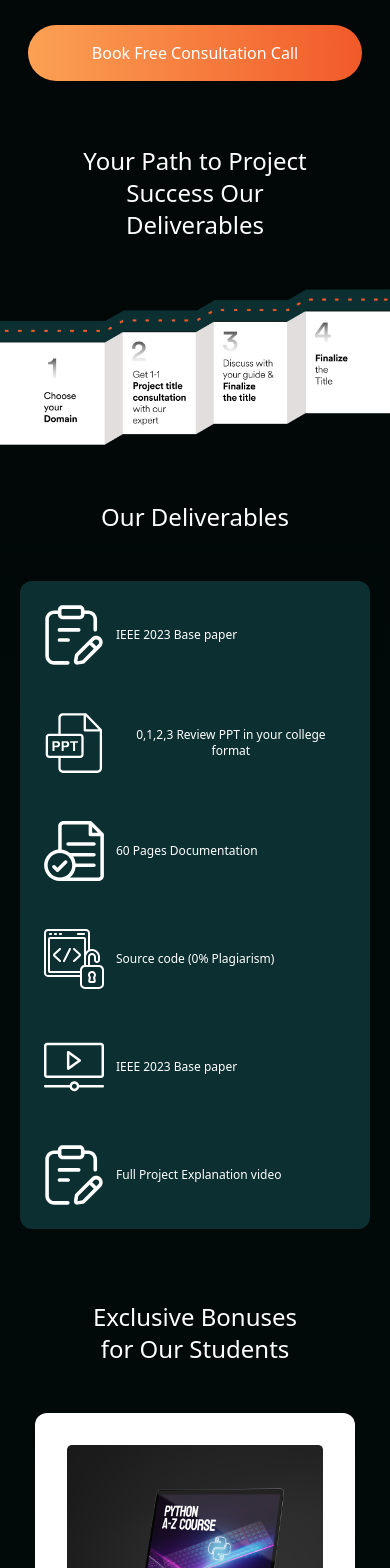
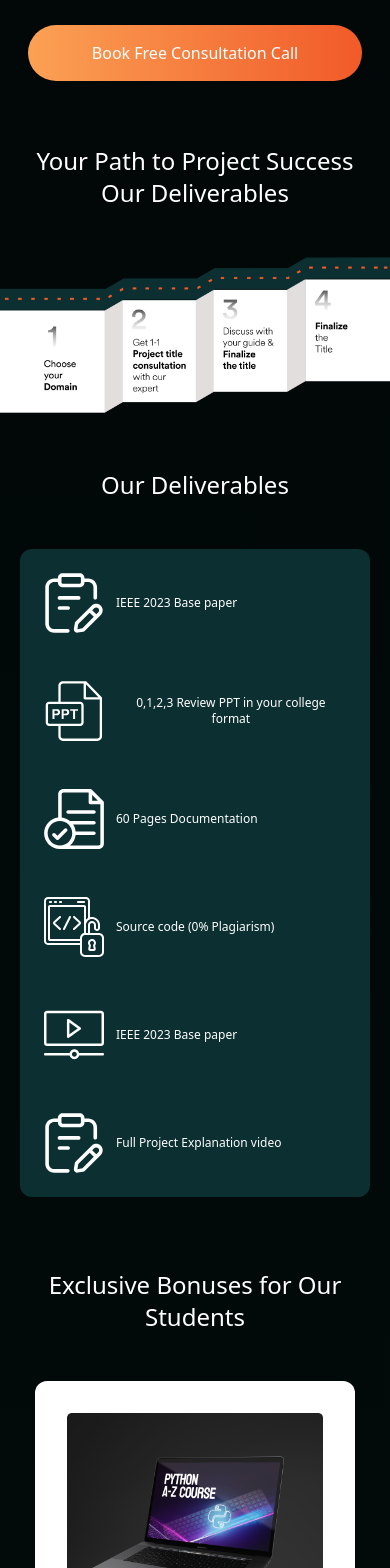
Before and after one commit to Qriocity-Company/Qriocity, a React (Vite) app: page /webinar in a window 390 px wide. Shown: the part 5800-7368 px from the top of the page. Built offline with nearby package versions, Linux system fonts and the light colour scheme.

Commit message:
updated webinar page

```diff
--- a/src/components/Faq.jsx
+++ b/src/components/Faq.jsx
@@ -36,7 +36,7 @@ const Faq = () => {
 
   return (
     <div className="md:mt-20 mt-10 text-center mb-20 md:p-16    md:max-w-5xl max-w-xs mx-auto  text-white">
-     <div className="lg:text-6xl md:text-4xl   text-2xl md:p-5 p-2 px-20 w-fit mx-auto   text-center text-white mb-10 ">
+     <div className="lg:text-6xl md:text-4xl   text-2xl md:p-5 p-2 md:px-20 px-10 w-fit mx-auto   text-center text-white mb-10 ">
      Frequently Asked Questions:
             </div>
 
--- a/src/pages/Webinar.jsx
+++ b/src/pages/Webinar.jsx
@@ -404,7 +404,7 @@ const Webinar = () => {
 
           {/* Your Path to Project Success section */}
           <div className="md:mt-20 mt-10   ">
-            <div className="md:text-6xl  text-2xl md:p-5 p-2 px-20 w-fit mx-auto   text-center text-white mb-10 ">
+            <div className="md:text-6xl  text-2xl md:p-5 p-2 md:px-20 px-10 w-fit mx-auto   text-center text-white mb-10 ">
               Your Path to Project Success Our Deliverables
             </div>
             <img src={Group} />
@@ -412,7 +412,7 @@ const Webinar = () => {
 
           {/* Our Deliverables  section    */}
           <div className="md:mt-20 mt-10 text-center md:p-16 p-2 ">
-            <div className="md:text-6xl  text-2xl md:p-5 p-2 px-20 w-fit mx-auto   text-center text-white mb-10 ">
+            <div className="md:text-6xl  text-2xl md:p-5 p-2 md:px-20 px-10 w-fit mx-auto   text-center text-white mb-10 ">
               Our Deliverables
             </div>
             <div className="md:mt-20 mt-10 md:max-w-3xl max-w-[350px] text-center mx-auto bg-[#0C2F31] rounded-xl">
@@ -632,7 +632,7 @@ const Webinar = () => {
 
           {/* Exclusive Bonuses for Our Students section */}
           <div className="md:mt-20 mt-10 text-center md:p-16 p-4 ">
-            <div className="md:text-6xl  text-2xl md:p-5 p-2 px-20 w-fit mx-auto   text-center text-white mb-10 ">
+            <div className="md:text-6xl  text-2xl md:p-5 p-2 md:px-20 px-10 w-fit mx-auto   text-center text-white mb-10 ">
               Exclusive Bonuses for Our Students
             </div>
             <div className="grid gap-10 mt-10 md:mt-20 md:gap-20 md:grid-cols-2  place-items-center">
@@ -841,13 +841,11 @@ const Webinar = () => {
 
           {/* Still Not Sure? We Have */}
           <div className="md:mt-20 mt-10 text-center mb-20 md:p-16 p-4 ">
-            <div className="lg:text-6xl md:text-4l  text-2xl md:p-5 p-2 px-20 w-fit mx-auto   text-center text-white mb-10 ">
+            <div className="lg:text-6xl md:text-4l  text-2xl md:p-5 p-2 md:px-20 px-10 w-fit mx-auto   text-center text-white mb-10 ">
               Still Not Sure? We Have
             </div>
             <img src={MoneyBack} className="w-1/2 mx-auto mb-10" />
 
-
-            {/* <div className="  w-[300px] md:h-[710px] lg:w-[974px] md:w-[460px]  m-auto md:p-16" style={{backgroundImage : `url(${Refund})` , backgroundRepeat : "no-repeat"  }}> */}
             <div className="relative  lg:h-[710px] md:h-[550px] h-[360px] md:w-[974px]  mx-auto md:p-16">
               <img src={Refund} className="hidden lg:block absolute top-1/2 left-1/2  " style={{transform :"translate(-50% , -50%)"}} />
               <div className=" absolute    lg:p-10 p-8  text-white text-justify md:leading-9 md:text-xl  flex flex-col  md:gap-10 gap-5 md:mt-28 ">
```
